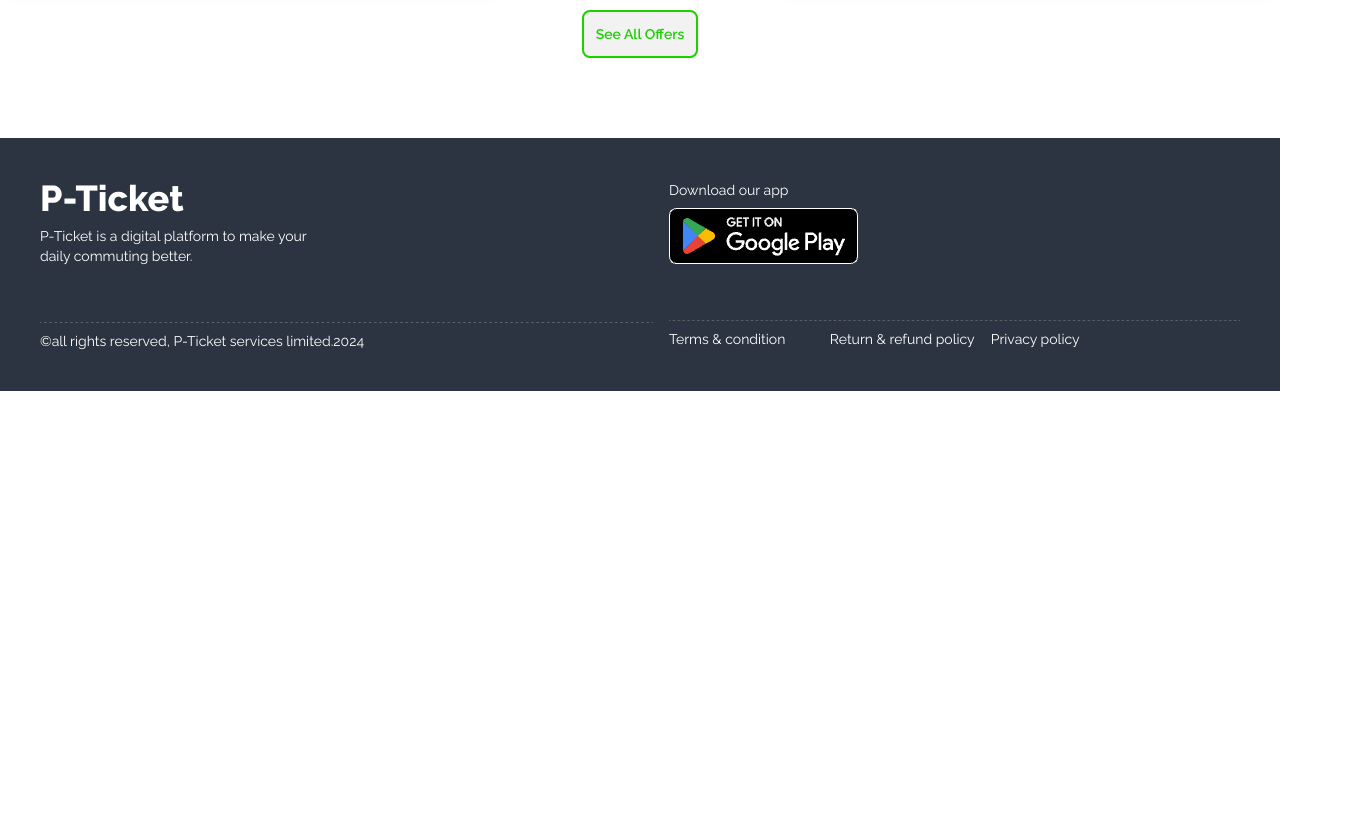
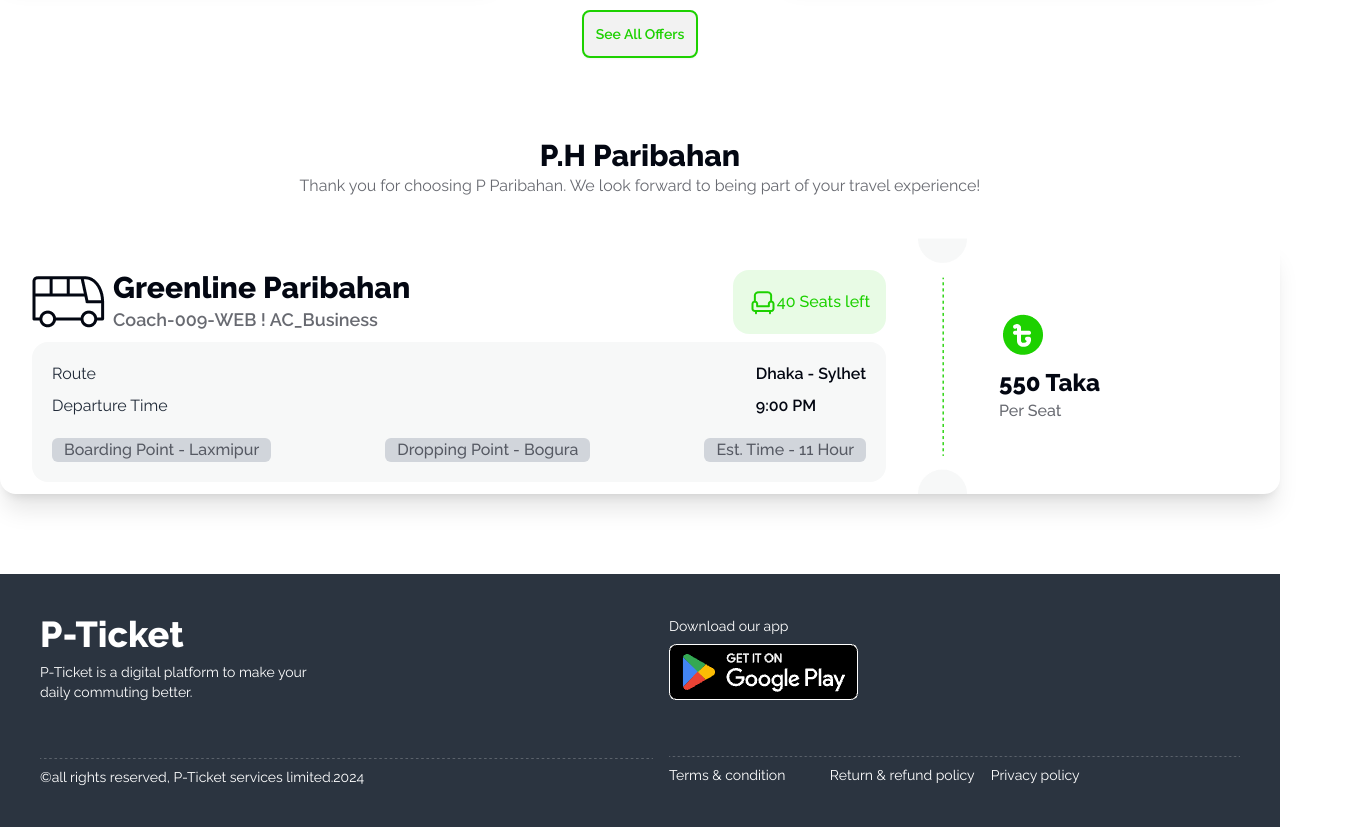
Before and after one commit to IshratMishu/Ticket-Assignment-5, a plain HTML site: page index.html in a window 1280 px wide. Shown: the part 1100-1927 px from the top of the page, 1360 px wide, since content can reach past the window. Before the commit the page ends 1491 px from the top, so only its background shows below. Drawn offline with nearby package versions, Linux system fonts and the light colour scheme.

Commit message:
ticket details added

```diff
--- a/index.html
+++ b/index.html
@@ -148,6 +148,76 @@
         <button class="btn border-2 border-color-garden text-color-garden pl-3 pr-3">See All Offers</button>
     </div>
 </section>
+
+<!-- ticket counter section -->
+<section class="mt-20">
+  <!-- ticket card -->
+  <div>
+    <h1 class="card-title text-3xl text-color-black font-extrabold block text-center">P.H Paribahan</h1>
+    <p class="text-color-gray60 text-center">Thank you for choosing P Paribahan. We look forward to being part of your travel experience!</p>
+    <div class="card lg:card-side shadow-xl w-full rounded-2xl flex mt-10 h-64">
+      <div class="card-body">
+       <div class="flex justify-between">
+        <div class="flex gap-2 items-center">
+          <div>
+            <img src="images/bus-logo.png" alt="">
+          </div>
+       <div>
+        <h3 class="text-3xl font-extrabold text-color-black">Greenline Paribahan</h3>
+        <h6 class="text-lg font-semibold text-color-gray60">Coach-009-WEB ! AC_Business</h6>
+       </div>
+        </div>
+        <div class="flex items-center bg-[#1DD1001A] rounded-2xl px-4">
+          <div>
+            <img src="images/seat-green.png" alt="">
+          </div>
+          <div>
+            <p class="text-color-garden font-medium"><span>40</span> Seats left</p>
+          </div>
+        </div>
+       </div>
+
+       <div class="bg-[#F7F8F8] rounded-2xl p-5">
+        <div class="flex justify-between">
+          <div>
+            <p>Route</p>
+            <p class="mt-2">Departure Time</p>
+          </div>
+          <div>
+            <h6 class="text-color-black font-semibold">Dhaka - Sylhet</h6>
+            <h6 class="mt-2 text-color-black font-semibold">9:00 PM</h6>
+          </div>
+        </div>
+        <div class="flex flex-row justify-between font-medium text-color-gray60 mt-5">
+          <h5 class="bg-gray-300 rounded-md px-3">Boarding Point - Laxmipur</h5>
+          <h5 class="bg-gray-300 rounded-md px-3">Dropping Point - Bogura</h5>
+          <h5 class="bg-gray-300 rounded-md px-3">Est. Time - 11 Hour</h5>
+        </div>
+       </div>
+        </div>
+
+
+        <!--  -->
+        <div class="hidden lg:inline-flex">
+          <img src="images/info-devider.png" alt="">
+        </div>
+      <div class="card-body lg:-mr-20 justify-center">
+        <div>
+          <img src="images/fare.png" alt="">
+        </div>
+          <div>
+            <h3 class="text-2xl font-extrabold text-color-black">550 Taka</h3>
+            <p class="text-color-gray60 font-medium">Per Seat</p>
+          </div>
+      </div>
+    </div>
+  </div>
+
+  <!-- seat counter -->
+  <div>
+
+  </div>
+</section>
 </main>
 <footer class="footer p-10 bg-neutral text-white mx-2 lg:mx-auto mt-20 justify-between items-center">
                 <div>
```
